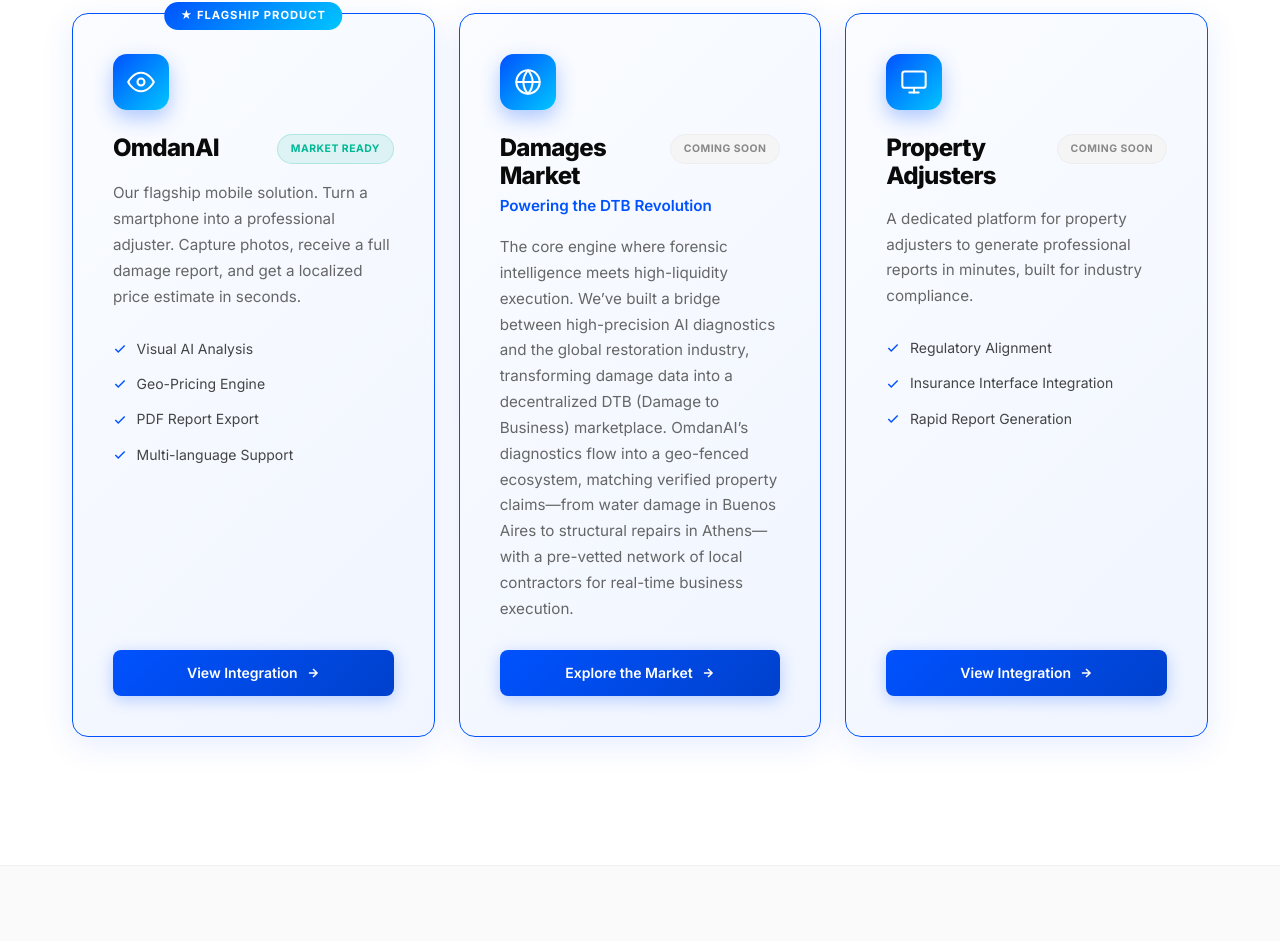
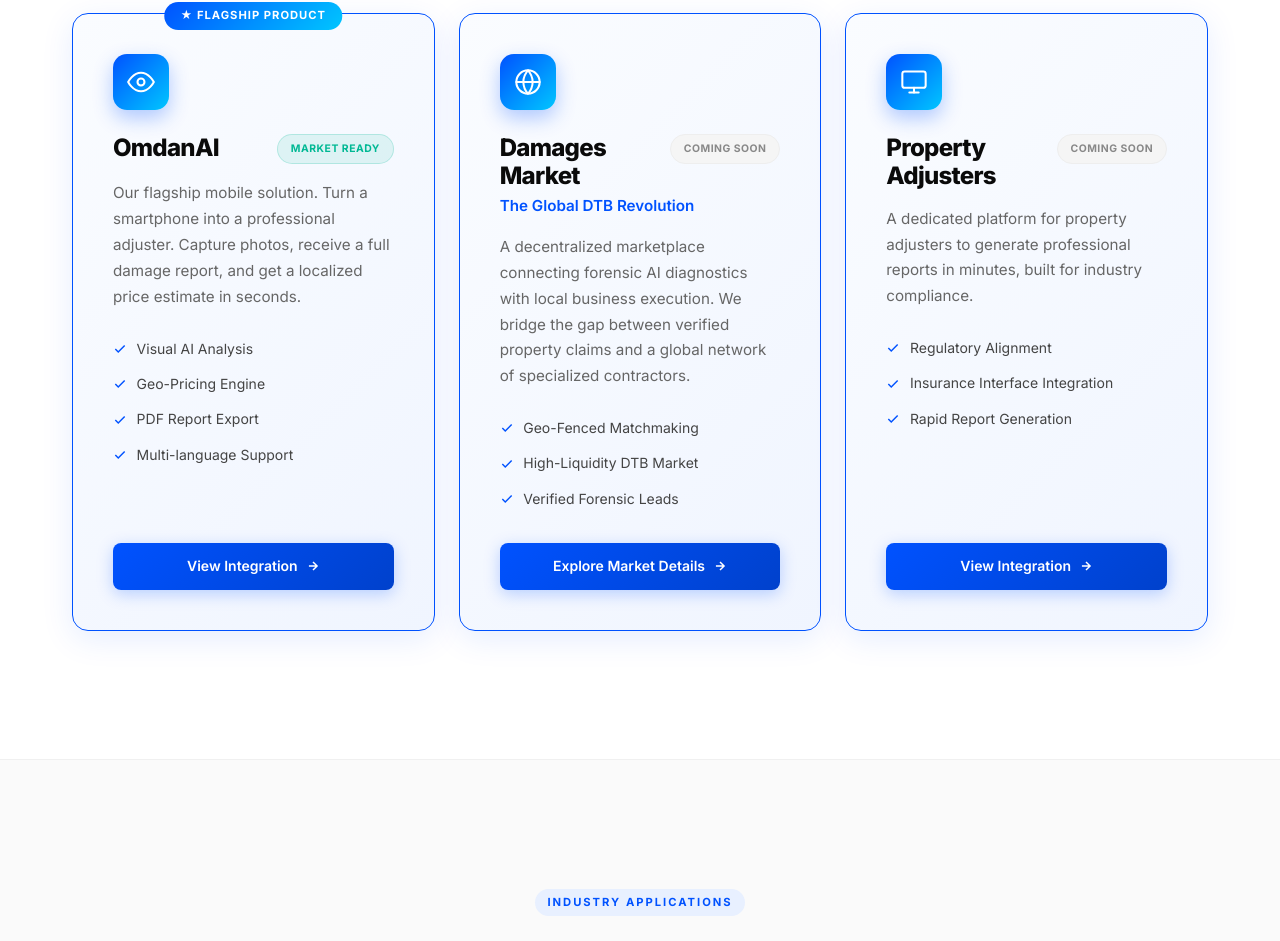
Before and after one commit to MIDOT22/omdan-plus-site, a React (Vite) app: page / in a window 1280 px wide. Shown: the part 2441-3382 px from the top of the page. Built offline with nearby package versions, Linux system fonts and the light colour scheme.

Commit message:
UI: Implement Modal for Damages Market and sync card layout

```diff
--- a/src/components/ProductShowcase.tsx
+++ b/src/components/ProductShowcase.tsx
@@ -27,13 +27,23 @@
             </svg>
         ),
         name: 'Damages Market',
-        subtitle: 'Powering the DTB Revolution',
+        subtitle: 'The Global DTB Revolution',
         badge: 'COMING SOON',
         badgeColor: '#888',
-        desc: 'The core engine where forensic intelligence meets high-liquidity execution. We’ve built a bridge between high-precision AI diagnostics and the global restoration industry, transforming damage data into a decentralized DTB (Damage to Business) marketplace. OmdanAI’s diagnostics flow into a geo-fenced ecosystem, matching verified property claims—from water damage in Buenos Aires to structural repairs in Athens—with a pre-vetted network of local contractors for real-time business execution.',
-        features: [],
-        cta: 'Explore the Market',
+        desc: 'A decentralized marketplace connecting forensic AI diagnostics with local business execution. We bridge the gap between verified property claims and a global network of specialized contractors.',
+        features: [
+            'Geo-Fenced Matchmaking',
+            'High-Liquidity DTB Market',
+            'Verified Forensic Leads'
+        ],
+        cta: 'Explore Market Details',
         highlight: false,
+        fullContent: {
+            title: 'Damages Market: Powering the DTB Revolution',
+            desc: 'The core engine where forensic intelligence meets high-liquidity execution. We’ve built a bridge between high-precision AI diagnostics and the global restoration industry, transforming damage data into a decentralized DTB (Damage to Business) marketplace. OmdanAI’s diagnostics flow into a geo-fenced ecosystem, matching verified property claims—from water damage in Buenos Aires to structural repairs in Athens—with a pre-vetted network of local contractors for real-time business execution.',
+            features: [],
+            cta: 'Contact Partnerships'
+        }
     },
     {
         id: 'omdan-enterprise',
@@ -444,7 +454,7 @@
                                     (e.currentTarget as HTMLElement).style.boxShadow = '0 4px 12px rgba(0,0,0,0.15)';
                                 }}
                             >
-                                Contact Sales
+                                {(activeProduct as any).fullContent.cta || "Contact Sales"}
                             </a>
                         </div>
                     </div>
```
